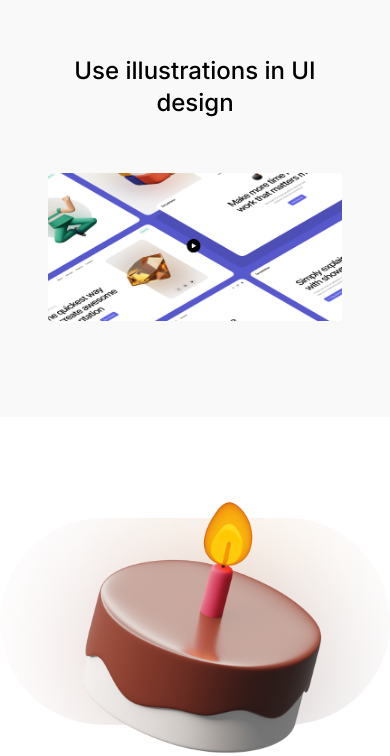
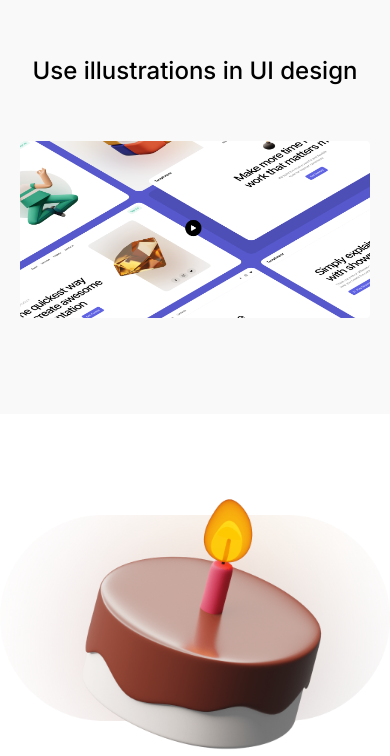
Before and after one commit to anishossain515/Degic-Business, a React (Vite) app: page / in a window 390 px wide. Shown: the part 4079-4835 px from the top of the page. Built offline with nearby package versions, Linux system fonts and the light colour scheme.

Commit message:
Video Heading Problem solve

```diff
--- a/src/Components/video.jsx
+++ b/src/Components/video.jsx
@@ -3,7 +3,7 @@ import React from 'react'
 function Video() {
   return (
     <>
-      <section className='mt-[130px] bg-[#f9f9f9]  py-24 px-12'>
+      <section className='mt-[130px] bg-[#f9f9f9]  py-24 sm:px-12 px-5'>
 
         <div>
 
```
